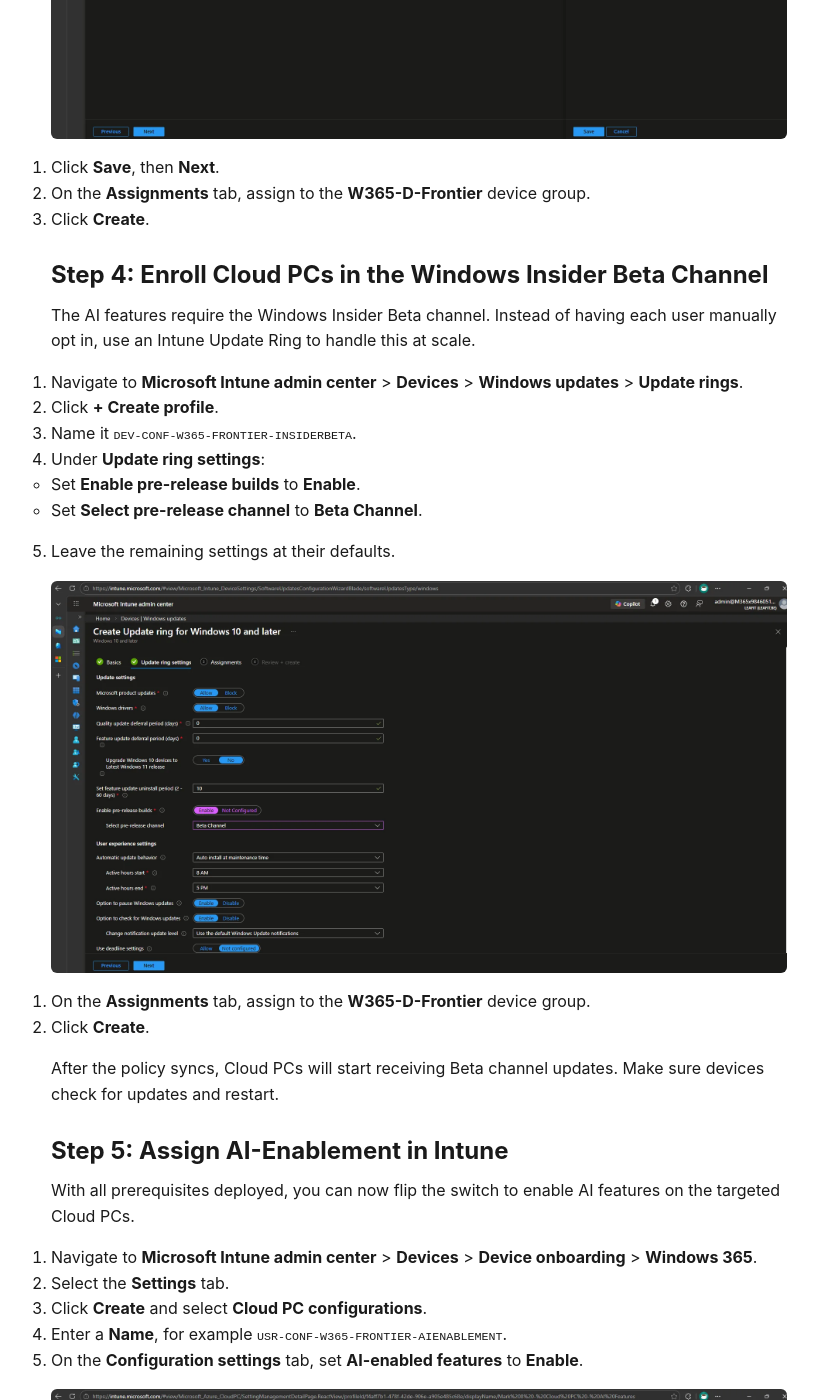
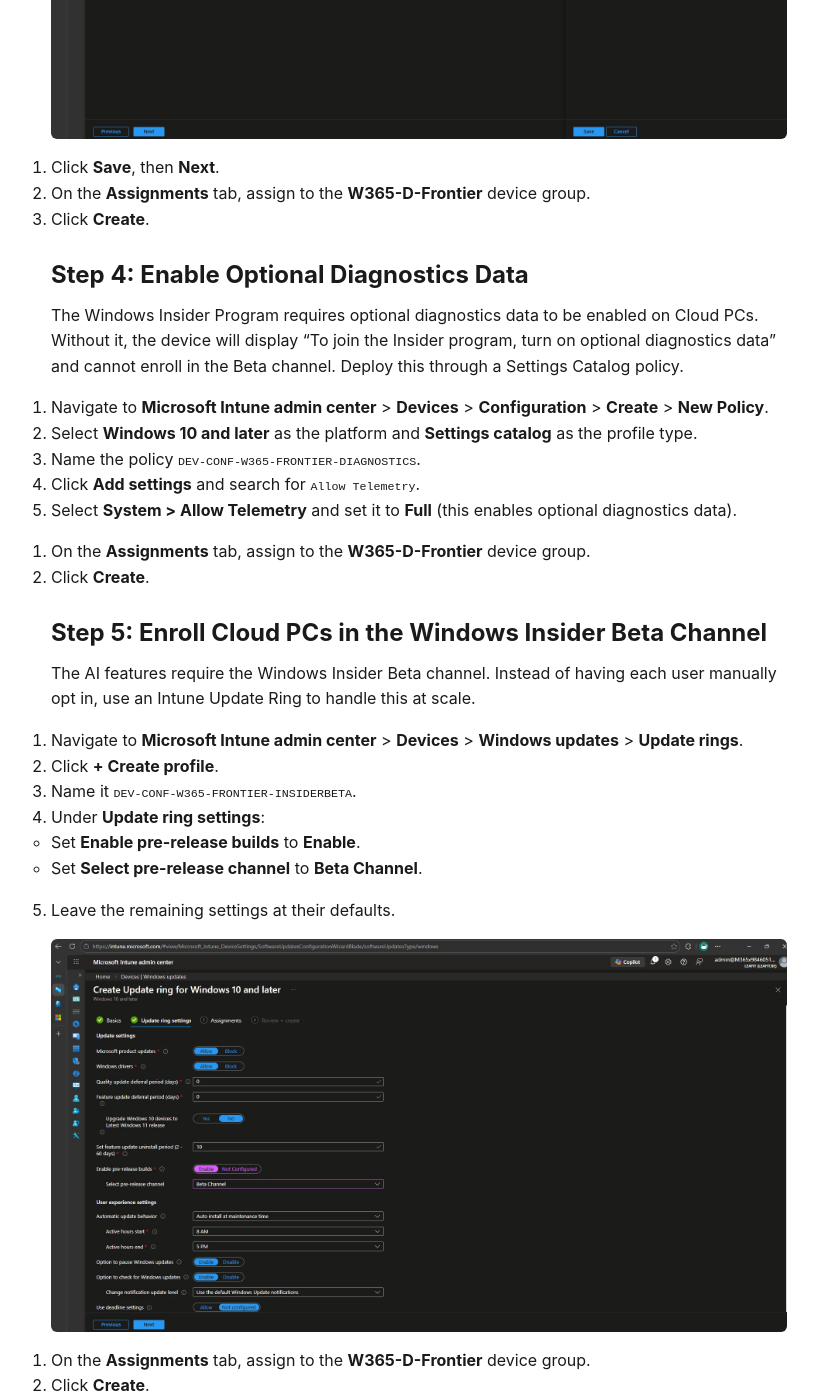
Before and after one commit to jensdufour/blog, a Jekyll site: the page built from _posts/2026-03-11-enabling-ai-frontier-capabilities-on-windows-365-with-intune.md, in a window 1280 px wide and 1400 px high, scrolled down 4082 px. Shown: the whole window, without its empty margins (221-1039 px from the left). Built offline with Jekyll 4.4.1, drawn with Linux system fonts in a browser that asks for light colours; our own code applies the rules of GitHub Pages for plain Markdown files; some of the changed text lies outside the part shown.

Commit message:
Fix image paths and add diagnostics data step to AI Frontier post

````diff
--- a/_posts/2026-03-11-enabling-ai-frontier-capabilities-on-windows-365-with-intune.md
+++ b/_posts/2026-03-11-enabling-ai-frontier-capabilities-on-windows-365-with-intune.md
@@ -55,7 +55,7 @@
 
 The service plan ID `69dc175c-dcff-4757-8389-d19e76acb45d` corresponds to the `CPC_E_8C_32GB_256GB` SKU (Windows 365 Enterprise 8 vCPU, 32 GB, 256 GB).
 
-![Dynamic user group configuration with service plan ID rule](/media/enabling-ai-frontier-capabilities-on-windows-365-with-intune/enabling-ai-frontier-capabilities-on-windows-365-with-intune-01.webp)
+![Dynamic user group configuration with service plan ID rule](../media/enabling-ai-frontier-capabilities-on-windows-365-with-intune/enabling-ai-frontier-capabilities-on-windows-365-with-intune-01.webp)
 
 6. Click **Save** and then **Create**.
 
@@ -73,7 +73,7 @@
 (device.deviceModel -startsWith "Cloud PC Enterprise 8vCPU")
 ```
 
-![Dynamic device group configuration with deviceModel startsWith rule](/media/enabling-ai-frontier-capabilities-on-windows-365-with-intune/enabling-ai-frontier-capabilities-on-windows-365-with-intune-02.webp)
+![Dynamic device group configuration with deviceModel startsWith rule](../media/enabling-ai-frontier-capabilities-on-windows-365-with-intune/enabling-ai-frontier-capabilities-on-windows-365-with-intune-02.webp)
 
 6. Click **Save** and then **Create**.
 
@@ -90,7 +90,7 @@
 5. Select **Administrative Templates > Windows Components > Windows PowerShell** and enable **Turn on Script Execution**.
 6. Set **Execution Policy** to **Allow only signed scripts** (this is the RemoteSigned equivalent).
 
-![Execution policy configuration in the Settings Catalog](/media/enabling-ai-frontier-capabilities-on-windows-365-with-intune/enabling-ai-frontier-capabilities-on-windows-365-with-intune-03.webp)
+![Execution policy configuration in the Settings Catalog](../media/enabling-ai-frontier-capabilities-on-windows-365-with-intune/enabling-ai-frontier-capabilities-on-windows-365-with-intune-03.webp)
 
 7. On the **Assignments** tab, assign to the **W365-D-Frontier** device group.
 8. Click **Create**.
@@ -111,13 +111,28 @@
 | **Data type** | Integer |
 | **Value** | `1` |
 
-![Custom OMA-URI policy for AllowTemporaryEnterpriseFeatureControl](/media/enabling-ai-frontier-capabilities-on-windows-365-with-intune/enabling-ai-frontier-capabilities-on-windows-365-with-intune-04.webp)
+![Custom OMA-URI policy for AllowTemporaryEnterpriseFeatureControl](../media/enabling-ai-frontier-capabilities-on-windows-365-with-intune/enabling-ai-frontier-capabilities-on-windows-365-with-intune-04.webp)
 
 5. Click **Save**, then **Next**.
 6. On the **Assignments** tab, assign to the **W365-D-Frontier** device group.
 7. Click **Create**.
 
-## Step 4: Enroll Cloud PCs in the Windows Insider Beta Channel
+## Step 4: Enable Optional Diagnostics Data
+
+The Windows Insider Program requires optional diagnostics data to be enabled on Cloud PCs. Without it, the device will display "To join the Insider program, turn on optional diagnostics data" and cannot enroll in the Beta channel. Deploy this through a Settings Catalog policy.
+
+1. Navigate to **Microsoft Intune admin center** > **Devices** > **Configuration** > **Create** > **New Policy**.
+2. Select **Windows 10 and later** as the platform and **Settings catalog** as the profile type.
+3. Name the policy `DEV-CONF-W365-FRONTIER-DIAGNOSTICS`.
+4. Click **Add settings** and search for `Allow Telemetry`.
+5. Select **System > Allow Telemetry** and set it to **Full** (this enables optional diagnostics data).
+
+<!-- TODO: Add screenshot of diagnostics data policy -->
+
+6. On the **Assignments** tab, assign to the **W365-D-Frontier** device group.
+7. Click **Create**.
+
+## Step 5: Enroll Cloud PCs in the Windows Insider Beta Channel
 
 The AI features require the Windows Insider Beta channel. Instead of having each user manually opt in, use an Intune Update Ring to handle this at scale.
 
@@ -129,14 +144,14 @@
    - Set **Select pre-release channel** to **Beta Channel**.
 5. Leave the remaining settings at their defaults.
 
-![Windows Insider Beta channel update ring configuration](/media/enabling-ai-frontier-capabilities-on-windows-365-with-intune/enabling-ai-frontier-capabilities-on-windows-365-with-intune-05.webp)
+![Windows Insider Beta channel update ring configuration](../media/enabling-ai-frontier-capabilities-on-windows-365-with-intune/enabling-ai-frontier-capabilities-on-windows-365-with-intune-05.webp)
 
 6. On the **Assignments** tab, assign to the **W365-D-Frontier** device group.
 7. Click **Create**.
 
 After the policy syncs, Cloud PCs will start receiving Beta channel updates. Make sure devices check for updates and restart.
 
-## Step 5: Assign AI-Enablement in Intune
+## Step 6: Assign AI-Enablement in Intune
 
 With all prerequisites deployed, you can now flip the switch to enable AI features on the targeted Cloud PCs.
 
@@ -146,14 +161,14 @@
 4. Enter a **Name**, for example `USR-CONF-W365-FRONTIER-AIENABLEMENT`.
 5. On the **Configuration settings** tab, set **AI-enabled features** to **Enable**.
 
-![AI-enablement configuration settings](/media/enabling-ai-frontier-capabilities-on-windows-365-with-intune/enabling-ai-frontier-capabilities-on-windows-365-with-intune-06.webp)
+![AI-enablement configuration settings](../media/enabling-ai-frontier-capabilities-on-windows-365-with-intune/enabling-ai-frontier-capabilities-on-windows-365-with-intune-06.webp)
 
 6. On the **Assignments** tab, assign to the **W365-U-Frontier** user group.
 7. Proceed to **Review + create** and click **Create**.
 
 > **Important:** After AI-enablement is assigned, it can take **up to 48 hours** for the background processes to complete. During this time, the Cloud PCs are setting up the AI infrastructure locally.
 
-## Step 6: Apply Updates and Restart
+## Step 7: Apply Updates and Restart
 
 Once the 48-hour enablement window has passed, updates need to be applied:
 
@@ -249,9 +264,10 @@
 
 1. Create dynamic groups to target the right users and devices.
 2. Deploy execution policy and servicing feature policies.
-3. Enroll devices in the Windows Insider Beta channel.
-4. Enable AI features through a Cloud PC configuration.
-5. Apply updates and validate.
+3. Enable optional diagnostics data for Windows Insider enrollment.
+4. Enroll devices in the Windows Insider Beta channel.
+5. Enable AI features through a Cloud PC configuration.
+6. Apply updates and validate.
 
 For troubleshooting, check the [AI-enabled Cloud PC Known Issues](https://learn.microsoft.com/en-us/troubleshoot/windows-365/windows-365-ai-enabled-cloud-pc-known-issues) page. For the full Microsoft documentation, see [AI-enabled Cloud PC (Frontier Preview)](https://learn.microsoft.com/en-us/windows-365/enterprise/ai-enabled-cloud-pcs) and [Manage AI-enabled features](https://learn.microsoft.com/en-us/windows-365/enterprise/manage-ai-enabled-features).
 
````
Also changed, not shown: other parts of _posts/2026-03-11-enabling-ai-frontier-capabilities-on-windows-365-with-intune.md (+2 -2 lines).
